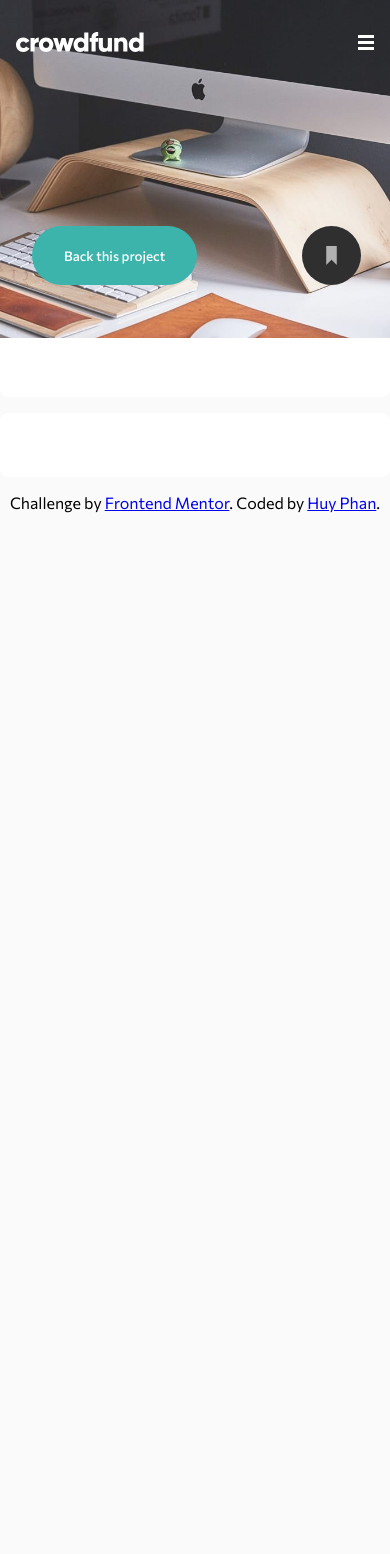
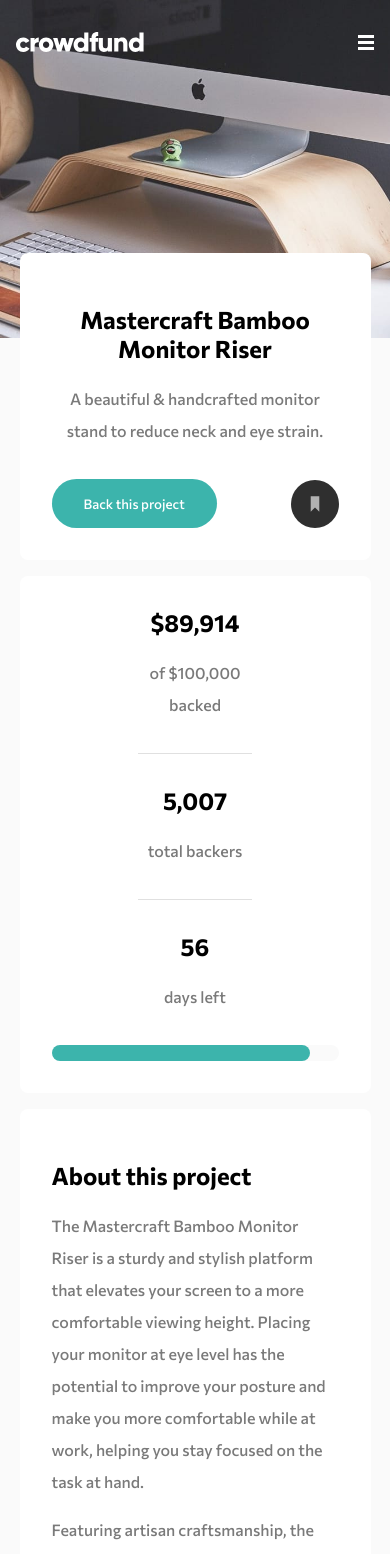
Before and after one commit to huyphan2210/crowdfunding-product-page, a React (Vite) app: page / in a window 390 px wide. Shown: the top 1554 px of the page. Before the commit the page ends 844 px from the top, so only its background shows below. Built offline with nearby package versions, Linux system fonts and the light colour scheme.

Commit message:
Main Component

```diff
--- a/src/components/Main/MainContent.css
+++ b/src/components/Main/MainContent.css
@@ -1,3 +1,10 @@
+#content {
+    position: relative;
+    margin-block-start: 30vh;
+    width: 90%;
+    max-width: 1024px;
+}
+
     section {
         background-color: white;
         padding: 2rem;
@@ -12,6 +19,7 @@ section {
             margin-block-start: 2rem;
             display: flex;
             justify-content: space-between;
+            align-items: center;
         }
 
         #buttons button {
@@ -44,9 +52,59 @@ section {
                     left: 0;
                     height: 100%;
                 }
+
+                #buttons button:last-child img:nth-child(2) {
+                    display: none;
+                }
+
+        #statistic {
+            display: grid;
+            grid-template-columns: auto auto auto;
+        }
+
+            .number {
+                padding-left: 2rem;
+                border-left: solid 0.1rem #e0e0e0;
+            }
+                .number:first-child {
+                    padding-left: 0;
+                    border: none;
+                }
+                .number p {
+                    margin-block-end: 0;
+                }
+        #progress-bar {
+            height: 1rem;
+            background-color: #fafafa;
+            border-radius: 1rem;
+            margin-block-start: 2rem;
+        }
+            #progress {
+                background-color: var(--moderate-cyan);
+                width: 89.914%;
+                height: 100%;
+                border-radius: 1rem;
+            }
+
+        #back-project-modal {
+            position: fixed;
+            top: 0;
+            left: 0;
+            width: 100%;
+            height: 100%;
+            display: none;
+            z-index: 3;
+        }
+            #overlay {
+                width: 100%;
+                height: 100%;
+                background-color: rgba(0, 0, 0, 0.7);
+            }
+
 @media screen and (max-aspect-ratio: 1) and (max-width: 767px) {
-    #buttons button:last-child{
+    #buttons button:last-child {
        padding: 0;
+       height: 3rem;
     }
 
         #buttons button:last-child img {
@@ -56,4 +114,26 @@ section {
         #buttons button:last-child span {
             display: none;
         }
+
+    #statistic {
+        display: flex;
+        flex-direction: column;
+        align-items: center;
+        text-align: center;
     }
+        .number {
+            padding-left: 0;
+            padding-top: 2rem;
+            border-left: 0;
+            width: 40%;
+            border-top: solid 0.1rem #e0e0e0;
+            margin-block-start: 2rem;
+        }
+            .number:first-child {
+                margin-block-start: 0;
+                padding-top: 0;
+            }
+            .number h1 {
+                margin-block-start: 0;
+            }
+}
--- a/src/components/Main/MainContent.tsx
+++ b/src/components/Main/MainContent.tsx
@@ -1,38 +1,92 @@
 import { useState, MouseEvent } from 'react';
+
+import rewardData from '../../data/rewards.json'
 
 import './MainContent.css';
 
 import bookmark from '../../assets/images/icon-bookmark.svg';
+import bookmarked from '../../assets/images/icon-bookmarked.svg'
+
+import Reward from './Reward/Reward';
+import Modal from './Modal/Modal';
 
 function MainContent() {
-
+  const [rewards, setRewards] = useState([...rewardData.reward]);
   const [contentBookmark, setContentBookmark] = useState('Bookmark');
 
+  function turnOnModal() {
+    const modal = document.getElementById('back-project-modal');
+    if (modal) {
+      modal.style.display = 'block';
+    }
+  }
 
   function handleBookmark(e: MouseEvent<HTMLButtonElement>) {
     if (contentBookmark === 'Bookmark') {
       setContentBookmark('Bookmarked');
       e.currentTarget.style.color = 'var(--dark-cyan)';
+      e.currentTarget.getElementsByTagName('img')[0].style.display = 'none';
+      e.currentTarget.getElementsByTagName('img')[1].style.display = 'block';
     } else {
       setContentBookmark('Bookmark');
       e.currentTarget.style.color = '';
+      e.currentTarget.getElementsByTagName('img')[0].style.display = '';
+      e.currentTarget.getElementsByTagName('img')[1].style.display = '';
     }
   }
   return (
     <div id='content'>
       <section id='intro'>
-        <h1>Mastercraft Bamboo Monitor Riser</h1>
-        <p>A beautiful & handcrafted monitor stand to reduce neck and eye strain.</p>
+        <hgroup>
+          <h1>Mastercraft Bamboo Monitor Riser</h1>
+          <p>A beautiful & handcrafted monitor stand to reduce neck and eye strain.</p>
+        </hgroup>
         <div id='buttons'>
-          <button type='button'>Back this project</button>
+          <button type='button' onClick={turnOnModal}>Back this project</button>
           <button type='button' onClick={handleBookmark}>
             <img src={bookmark} alt='Bookmark'></img>
+            <img src={bookmarked} alt='Bookmarked'></img>
             <span>{contentBookmark}</span>
           </button>
         </div>
       </section>
-      <section id='numbers'></section>
-      <section id='about'></section>
+      <section id='numbers'>
+        <div id='statistic'>
+          <div className='number'>
+            <h1>$89,914</h1>
+            <p>of $100,000 backed</p>
+          </div>
+          <div className='number'>
+            <h1>5,007</h1>
+            <p>total backers</p>
+          </div>
+          <div className='number'>
+            <h1>56</h1>
+            <p>days left</p>
+          </div>
+        </div>
+        <div id='progress-bar'>
+          <div id='progress'></div>
+        </div>
+      </section>
+      <section id='about'>
+        <h2>About this project</h2>
+        <p>
+          The Mastercraft Bamboo Monitor Riser is a sturdy and stylish platform that elevates your screen
+          to a more comfortable viewing height. Placing your monitor at eye level has the potential to improve
+          your posture and make you more comfortable while at work, helping you stay focused on the task at hand.
+        </p>
+        <p>
+          Featuring artisan craftsmanship, the simplicity of design creates extra desk space below your computer
+          allow notepads, pens, and USB sticks to be stored under the stand.
+        </p>
+        {rewards.map((reward, i) => <Reward key={i} heading={reward.heading} description={reward.description} pledgeNumber={reward.pledgeNumber} stockNumber={reward.stockNumber}></Reward>)}
+      </section>
+
+      <div id='back-project-modal'>
+        <div id='overlay'></div>
+        <Modal rewards={rewards}></Modal>
+      </div>
     </div>
   )
 }
```
Lines whose indentation alone changed are shown as unchanged.
